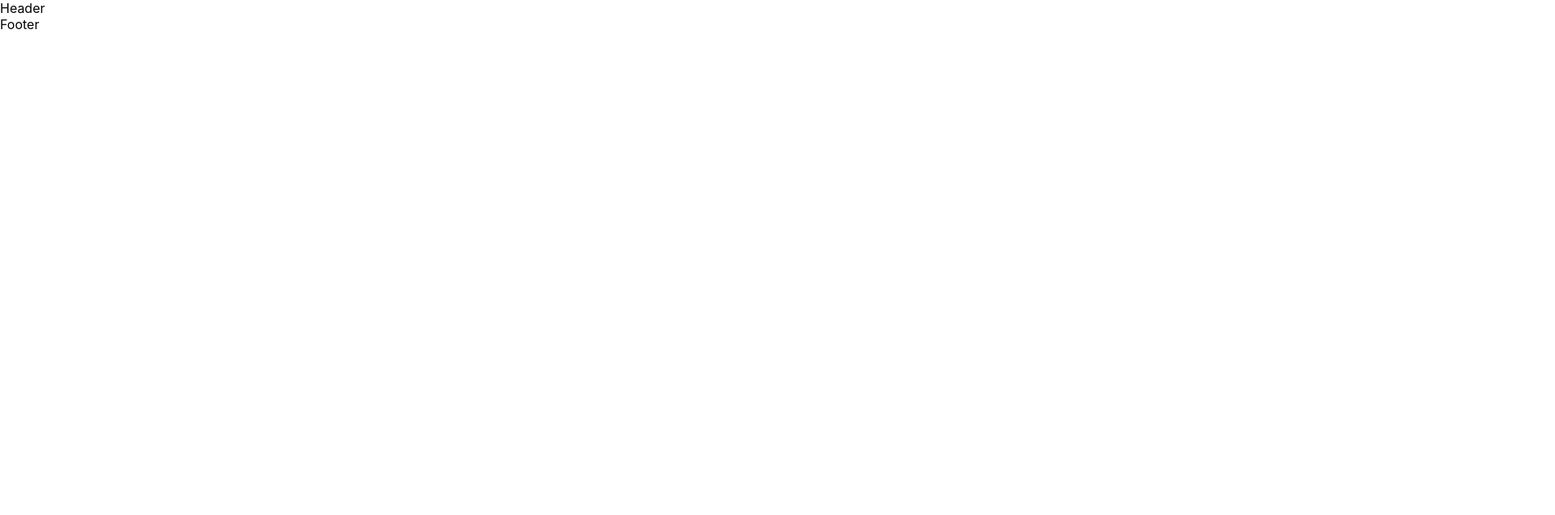
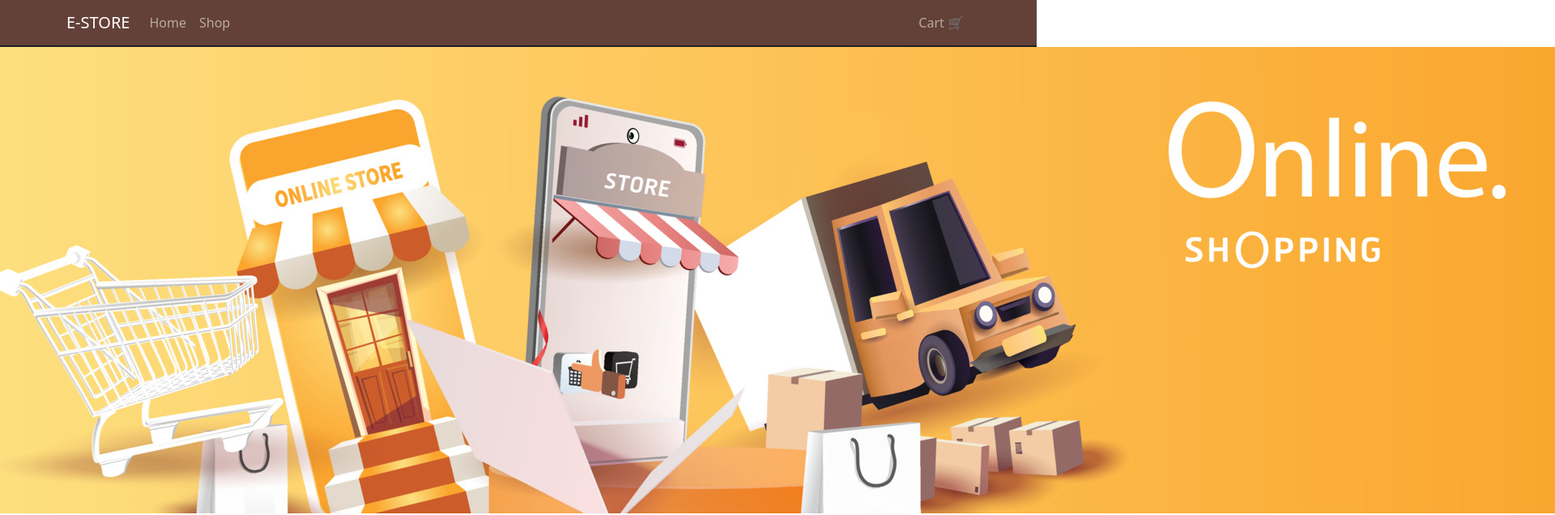
Before and after one commit to Isfhan/uit-react-redux-ecommerce-app, a React (Create React App) app: page / in a window 1280 px wide. Shown: the top 636 px of the page at 81% size, 1920 px wide, since content can reach past the window. Built offline with nearby package versions, Linux system fonts and the light colour scheme.

Commit message:
Add banner ,Change Navbar style

```diff
--- a/src/Router/Router.jsx
+++ b/src/Router/Router.jsx
@@ -7,11 +7,11 @@ function Router() {
       <Route path="/" exact>
         <Landing />
       </Route>
-      <Route path="/product">
-        <h1>All Products</h1>
-      </Route>
       <Route path="/product/:i">
         <h1>Single Products</h1>
+      </Route>
+      <Route path="/shop">
+        <h1>All Products</h1>
       </Route>
       <Route path="/cart">
         <h1>Cart</h1>
--- a/src/components/App/App.jsx
+++ b/src/components/App/App.jsx
@@ -1,4 +1,4 @@
-import { BrowserRouter, Link } from "react-router-dom";
+import { BrowserRouter } from "react-router-dom";
 import Router from '../../Router/Router';
 
 import './App.css';
--- a/src/components/Header/Header.css
+++ b/src/components/Header/Header.css
@@ -0,0 +1,4 @@
+.isf-navbar {
+    background-color: #634138;
+    border-bottom: 2px solid #201f27;
+}
--- a/src/components/Header/Header.jsx
+++ b/src/components/Header/Header.jsx
@@ -1,7 +1,31 @@
+import { Container, Navbar, Nav, NavDropdown } from "react-bootstrap";
+import { Link } from "react-router-dom";
+import './Header.css'
 
 function Header() {
     return (
-        <div>Header</div>
+        <>
+            <Navbar collapseOnSelect expand="lg" className="isf-navbar" variant="dark">
+                <Container>
+                    <Navbar.Brand as={Link} to="/" >E-STORE</Navbar.Brand>
+                    <Navbar.Toggle aria-controls="responsive-navbar-nav" />
+                    <Navbar.Collapse id="responsive-navbar-nav">
+                        <Nav className="me-auto">
+                            <Nav.Link as={Link} to="/" >Home</Nav.Link>
+                            <Nav.Link as={Link} to="/shop" >Shop</Nav.Link>
+                        </Nav>
+                        <Nav>
+                            <Nav.Link  as={Link} to="/cart">Cart 🛒</Nav.Link>
+                            {/* <NavDropdown title="Dropdown" id="collasible-nav-dropdown">
+                                <NavDropdown.Item as={Link} to="/action" >Action</NavDropdown.Item>
+                                <NavDropdown.Item  as={Link} to="/action/2" >Another action</NavDropdown.Item>
+                            </NavDropdown> */}
+                        </Nav>
+                    </Navbar.Collapse>
+                </Container>
+            </Navbar>
+
+        </>
     )
 }
 
--- a/src/index.js
+++ b/src/index.js
@@ -3,6 +3,7 @@ import ReactDOM from 'react-dom';
 import './index.css';
 import App from './components/App/App';
 import reportWebVitals from './reportWebVitals';
+import 'bootstrap/dist/css/bootstrap.min.css';
 
 ReactDOM.render(
   <React.StrictMode>
--- /dev/null
+++ b/src/pages/Landing/Landing.css
@@ -0,0 +1,3 @@
+.landing-page-content-wrapper{
+    color: aquamarine;
+}
--- a/src/pages/Landing/Landing.jsx
+++ b/src/pages/Landing/Landing.jsx
@@ -1,11 +1,16 @@
 import Footer from "../../components/Footer/Footer";
 import Header from "../../components/Header/Header";
+import banner from './banner.jpg';
+import './Landing.css';
 
 function Landing() {
   return (
     <div>
-        <Header />
-        <Footer />
+      <Header />
+      <div className="landing-page-content-wrapper">
+        <img src={banner} alt="Banner" />
+      </div>
+      <Footer />
     </div>
   )
 }
```
Also changed, not shown: src/pages/Landing/banner.jpg (added).
